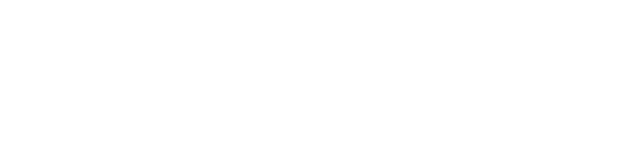
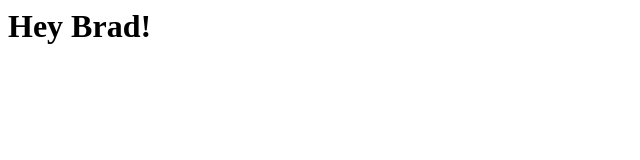
Before and after one commit to brookr/asdfasdf, a plain HTML site: page index.html in a window 1280 px wide. Shown: the whole page, without its empty margins (0-640 px from the left). Drawn offline with Linux system fonts and the light colour scheme.

Commit message:
Update index.html

```diff
--- a/index.html
+++ b/index.html
@@ -3,6 +3,6 @@
   <title></title>
 </head>
 <body>
-
+ <h1>Hey Brad!</h1>
 </body>
 </html>
```
